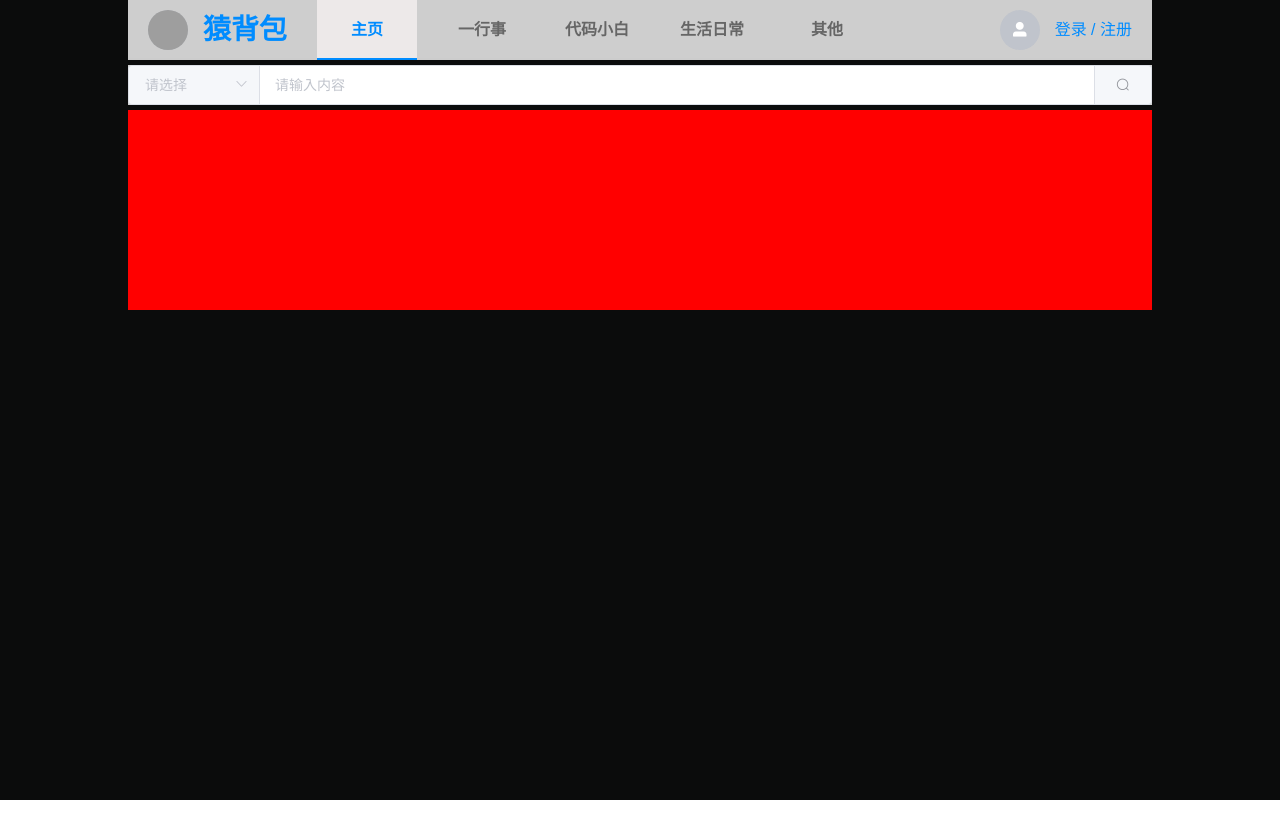
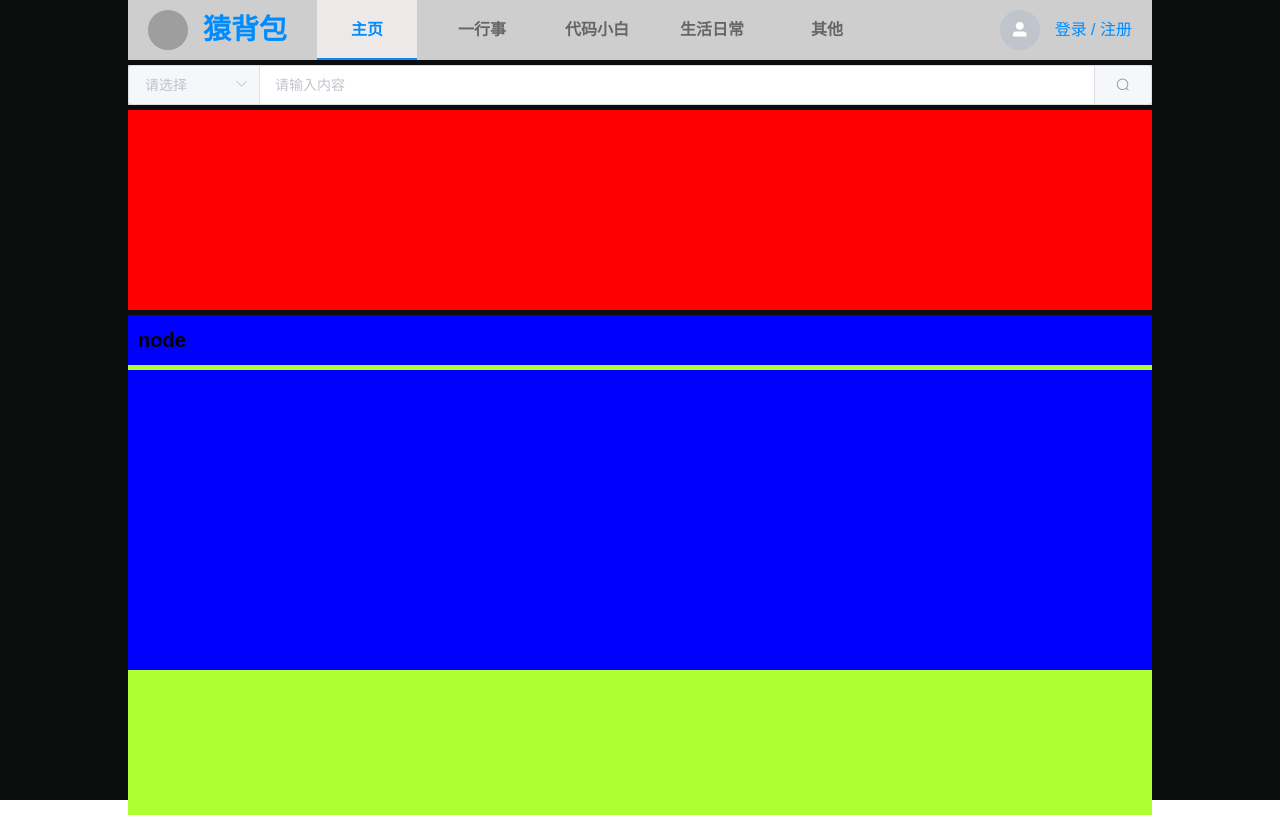
Before and after one commit to uuuvvv/ape-backpack-uv2, a Vue app: page /#/home in a window 1280 px wide. Built offline with nearby package versions, Linux system fonts and the light colour scheme; grey boxes are pictures that could not be loaded.

Commit message:
页面基本布局，组件划分。

```diff
--- /dev/null
+++ b/src/components/urlList/index.vue
@@ -0,0 +1,30 @@
+<template>
+  <div class="ul-wrapper">
+    <div class="ul-content">
+      <div class="ul-con-item">
+        <listCard />
+      </div>
+    </div>
+  </div>
+</template>
+
+<script>
+import listCard from "./listCard.vue";
+export default {
+  name: "urlList",
+  data() {
+    return {};
+  },
+  components: { listCard },
+};
+</script>
+
+<style lang="scss" scoped>
+.ul-wrapper {
+  width: 80%;
+  height: 500px;
+  background: greenyellow;
+  margin: 0 auto;
+  margin-bottom: 5px;
+}
+</style>
--- /dev/null
+++ b/src/components/urlList/listCard.vue
@@ -0,0 +1,48 @@
+<template>
+  <div class="ulc-wrapper">
+    <div class="ulc-title">
+      <span class="title">{{ dataN.classN }}</span>
+    </div>
+    <div class="ulc-content"></div>
+  </div>
+</template>
+
+<script>
+export default {
+  name: "listCard",
+  data() {
+    return {
+      dataN: {
+        classN: "node",
+      },
+    };
+  },
+  components: {},
+};
+</script>
+
+<style lang="scss" scoped>
+.ulc-wrapper {
+  width: 100%;
+  .ulc-title {
+    width: 100%;
+    height: 50px;
+    background: blue;
+    margin-bottom: 5px;
+    padding: 0 10px;
+    box-sizing: border-box;
+    .title {
+      width: 100px;
+      font-size: 20px;
+      font-weight: 700;
+      line-height: 50px;
+    }
+  }
+  .ulc-content {
+    width: 100%;
+    height: 300px;
+    background: blue;
+    margin-bottom: 5px;
+  }
+}
+</style>
--- a/src/components/webClass.vue
+++ b/src/components/webClass.vue
@@ -4,19 +4,19 @@
 
 <script>
 export default {
-  name: 'webClass',
+  name: "webClass",
   data() {
-    return {}
-  }
-
-}
+    return {};
+  },
+};
 </script>
 
 <style lang="scss" scoped>
-.wc-wrapper{
+.wc-wrapper {
   width: 80%;
   height: 200px;
   background: red;
   margin: 0 auto;
+  margin-bottom: 5px;
 }
 </style>
--- a/src/views/home.vue
+++ b/src/views/home.vue
@@ -1,25 +1,27 @@
 <template>
   <div class="home-wrapper">
-    <titleMenu/>
-    <searchBox/>
-    <webClass/>
+    <titleMenu />
+    <searchBox />
+    <webClass />
+    <urlList />
   </div>
 </template>
 <script>
-import titleMenu from '../components/titleMenu.vue'
-import searchBox from '../components/searchBox.vue'
-import webClass from '../components/webClass.vue'
+import titleMenu from "../components/titleMenu.vue";
+import searchBox from "../components/searchBox.vue";
+import webClass from "../components/webClass.vue";
+import urlList from "../components/urlList";
 export default {
-  name: 'homeC',
+  name: "homeC",
   data() {
-    return {}
+    return {};
   },
   components: {
     titleMenu,
     searchBox,
-    webClass
-  }
-}
+    webClass,
+    urlList,
+  },
+};
 </script>
-<style lang="scss" scoped>
-</style>
+<style lang="scss" scoped></style>
```
